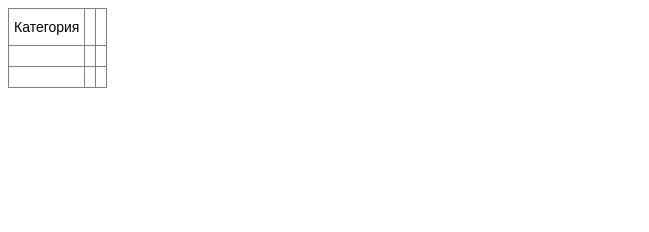
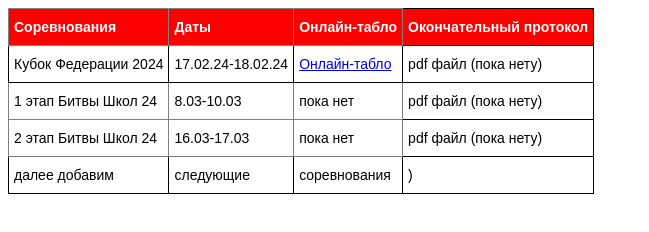
Before and after one commit to figureskatingunion/FSUSOREVI, a plain HTML site: page index.htm in a window 1280 px wide. Shown: the whole page, without its empty margins (0-649 px from the left). Drawn offline with Linux system fonts and the light colour scheme.

Commit message:
Update index.htm

```diff
--- a/index.htm
+++ b/index.htm
@@ -4,26 +4,44 @@
   overflow:hidden;padding:10px 5px;word-break:normal;}
 .tg th{border-color:black;border-style:solid;border-width:1px;font-family:Arial, sans-serif;font-size:14px;
   font-weight:normal;overflow:hidden;padding:10px 5px;word-break:normal;}
+.tg .tg-pwe8{background-color:#fe0000;color:#ffffff;font-weight:bold;text-align:left;vertical-align:top}
+.tg .tg-z1x7{background-color:#fe0000;border-color:inherit;color:#ffffff;font-weight:bold;text-align:left;vertical-align:top}
+.tg .tg-0lax{text-align:left;vertical-align:top}
 .tg .tg-0pky{border-color:inherit;text-align:left;vertical-align:top}
 </style>
 <table class="tg">
 <thead>
   <tr>
-    <th class="tg-0pky">Категория</th>
-    <th class="tg-0pky"></th>
-    <th class="tg-0pky"></th>
+    <th class="tg-z1x7">Соревнования</th>
+    <th class="tg-z1x7">Даты</th>
+    <th class="tg-z1x7">Онлайн-табло</th>
+    <th class="tg-pwe8">Окончательный протокол</th>
   </tr>
 </thead>
 <tbody>
   <tr>
-    <td class="tg-0pky"></td>
-    <td class="tg-0pky"></td>
-    <td class="tg-0pky"></td>
+    <td class="tg-0lax">Кубок Федерации 2024</td>
+    <td class="tg-0lax">17.02.24-18.02.24</td>
+    <td class="tg-0lax"><a href="https://figureskatingunion.github.io/CUP-FED24/" target="_blank" rel="noopener noreferrer">Онлайн-табло</a></td>
+    <td class="tg-0lax">pdf файл (пока нету)</td>
   </tr>
   <tr>
-    <td class="tg-0pky"></td>
-    <td class="tg-0pky"></td>
-    <td class="tg-0pky"></td>
+    <td class="tg-0pky">1 этап Битвы Школ 24</td>
+    <td class="tg-0pky">8.03-10.03</td>
+    <td class="tg-0pky">пока нет</td>
+    <td class="tg-0lax">pdf файл (пока нету)</td>
+  </tr>
+  <tr>
+    <td class="tg-0pky">2 этап Битвы Школ 24</td>
+    <td class="tg-0pky">16.03-17.03</td>
+    <td class="tg-0pky">пока нет</td>
+    <td class="tg-0lax">pdf файл (пока нету)</td>
+  </tr>
+  <tr>
+    <td class="tg-0lax">далее добавим</td>
+    <td class="tg-0lax">следующие</td>
+    <td class="tg-0lax">соревнования</td>
+    <td class="tg-0lax">)</td>
   </tr>
 </tbody>
 </table>
```
